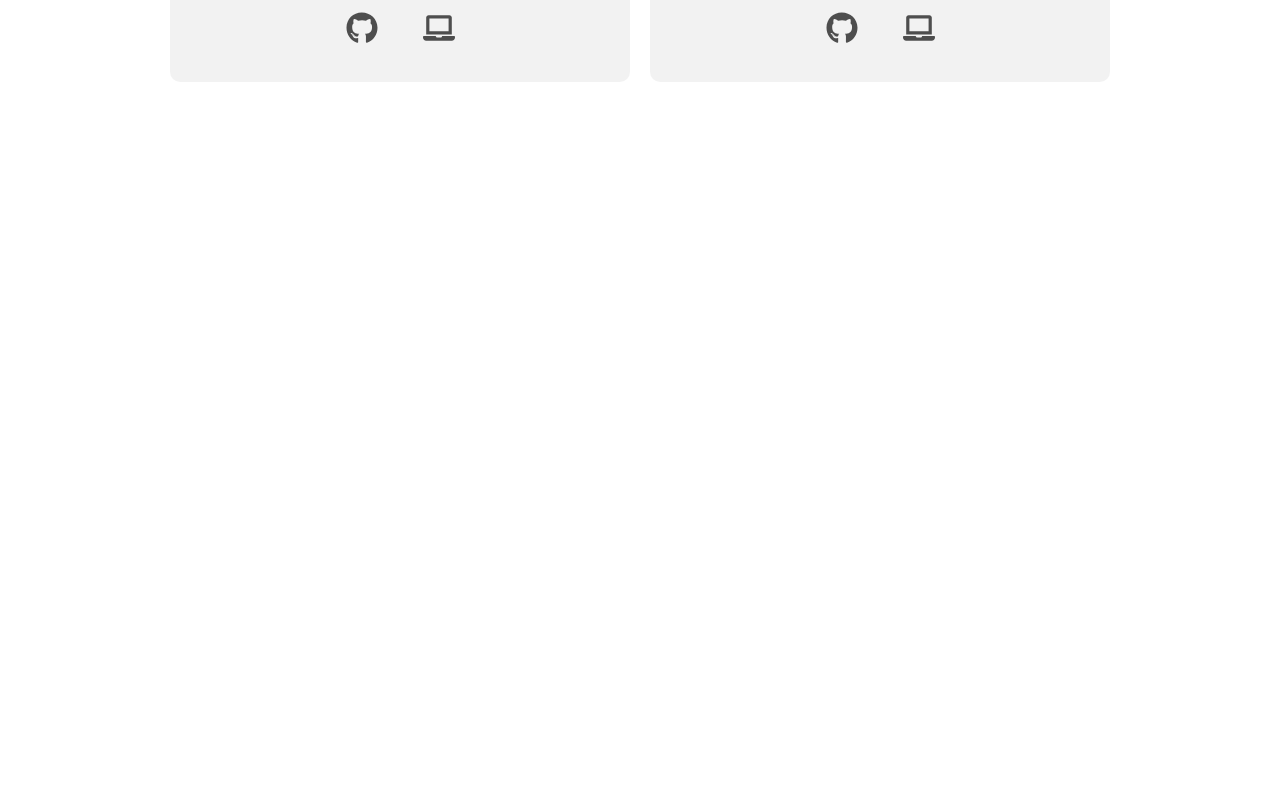
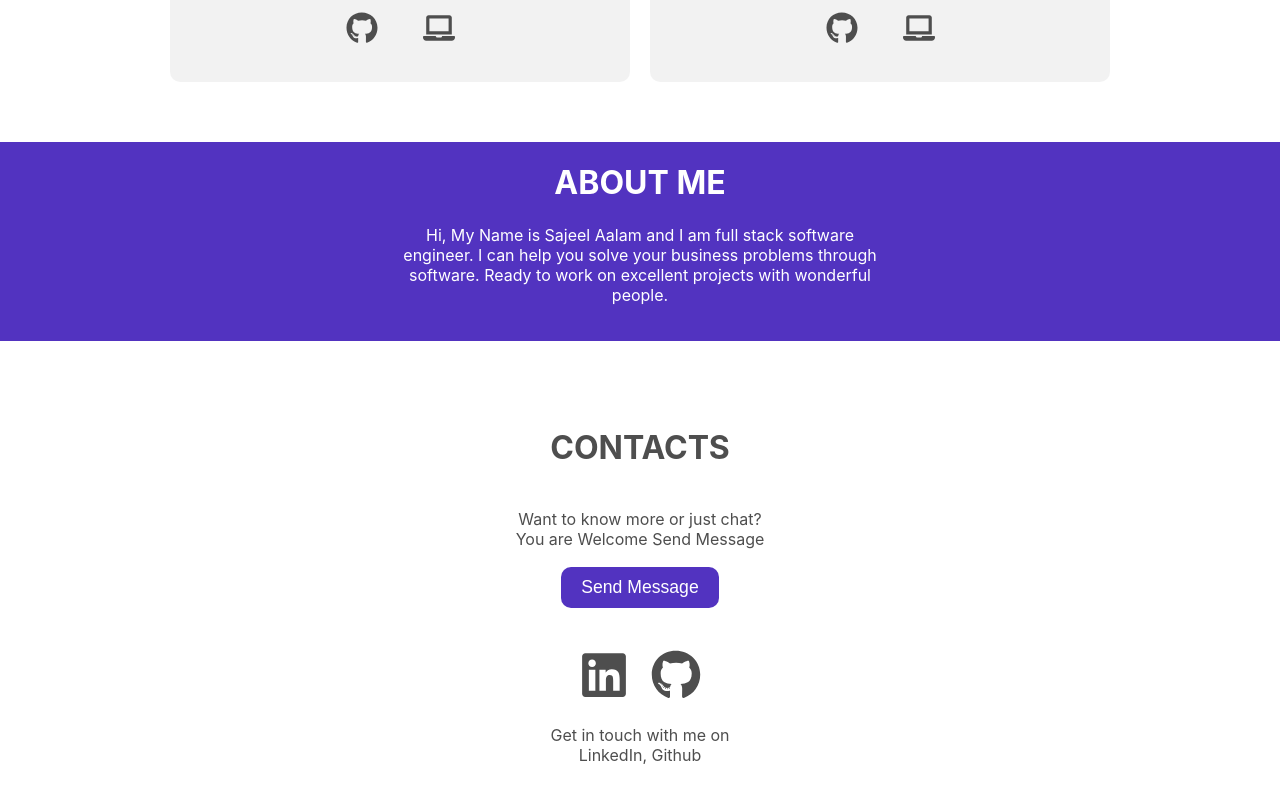
Before and after one commit to imsajeel/portfolio, a React (Create React App) app: page / in a window 1280 px wide. Shown: the part 2063-2863 px from the top of the page. Before the commit the page ends 2205 px from the top, so only its background shows below. Built offline with nearby package versions, Linux system fonts and the light colour scheme.

Commit message:
About and contact pages added

```diff
--- a/src/App.tsx
+++ b/src/App.tsx
@@ -1,5 +1,7 @@
 import React from "react";
 import "./App.css";
+import About from "./components/About/About";
+import Contacts from "./components/Contacts/Contacts";
 import Home from "./components/Home/Home";
 import Nav from "./components/Nav/Nav";
 import ProjectsGallery from "./components/ProjectsGallery/ProjectsGallery";
@@ -12,6 +14,8 @@ function App() {
       <Home />
       <Skills />
       <ProjectsGallery />
+      <About />
+      <Contacts />
     </div>
   );
 }
--- /dev/null
+++ b/src/components/About/About.tsx
@@ -0,0 +1,19 @@
+import React from "react";
+
+const About = () => {
+  return (
+    <div
+      className="bg-color-a flex-centered"
+      style={{ color: "white", flexDirection: "column", paddingBottom: "20px" }}
+    >
+      <h1>ABOUT ME</h1>
+      <p style={{ maxWidth: "500px", marginTop: "1px" }}>
+        Hi, My Name is Sajeel Aalam and I am full stack software engineer. I can
+        help you solve your business problems through software. Ready to work on
+        excellent projects with wonderful people.
+      </p>
+    </div>
+  );
+};
+
+export default About;
--- /dev/null
+++ b/src/components/Contacts/Contacts.tsx
@@ -0,0 +1,55 @@
+import React from "react";
+import { FaGithub, FaLinkedin } from "react-icons/fa";
+
+const Contacts = () => {
+  return (
+    <div
+      className="flex-centered"
+      style={{
+        flexDirection: "column",
+        height: "50vh",
+        marginTop: "5rem",
+        paddingBottom: "20px",
+      }}
+    >
+      <h1>CONTACTS</h1>
+      <br />
+      <p style={{ maxWidth: "500px", marginTop: "1px" }}>
+        Want to know more or just chat?
+        <br />
+        You are Welcome Send Message
+      </p>
+      <button
+        className="lg hover-grow"
+        onClick={() =>
+          window.open("https://linkedin.com/in/imsajeel", "_blank")
+        }
+      >
+        Send Message
+      </button>
+      <br />
+      <div style={{ margin: "20px" }}>
+        <FaLinkedin
+          className="buttonIcons"
+          size="50px"
+          onClick={() =>
+            window.open("https://linkedin.com/in/imsajeel", "_blank")
+          }
+        />
+        &nbsp; &nbsp; &nbsp;
+        <FaGithub
+          className="buttonIcons"
+          size="50px"
+          onClick={() => window.open("https://github.com/imsajeel", "_blank")}
+        />
+      </div>
+      <p style={{ marginTop: "1px", marginBottom: "70px" }}>
+        Get in touch with me on
+        <br />
+        LinkedIn, Github
+      </p>
+    </div>
+  );
+};
+
+export default Contacts;
--- a/src/components/ProjectsGallery/ProjectsGallery.tsx
+++ b/src/components/ProjectsGallery/ProjectsGallery.tsx
@@ -71,6 +71,7 @@ const ProjectCards = ({ data }: { data: ProjectsDataType[] }) => {
             style={{ width: "100%", maxWidth: "500px", margin: "20px 0px" }}
             src={item.imageUrl}
             alt={item.title}
+            onClick={() => window.open(item.webUrl, "_blank")}
           />
           <div style={{ fontSize: "2rem" }}>
             <FaGithub
```
